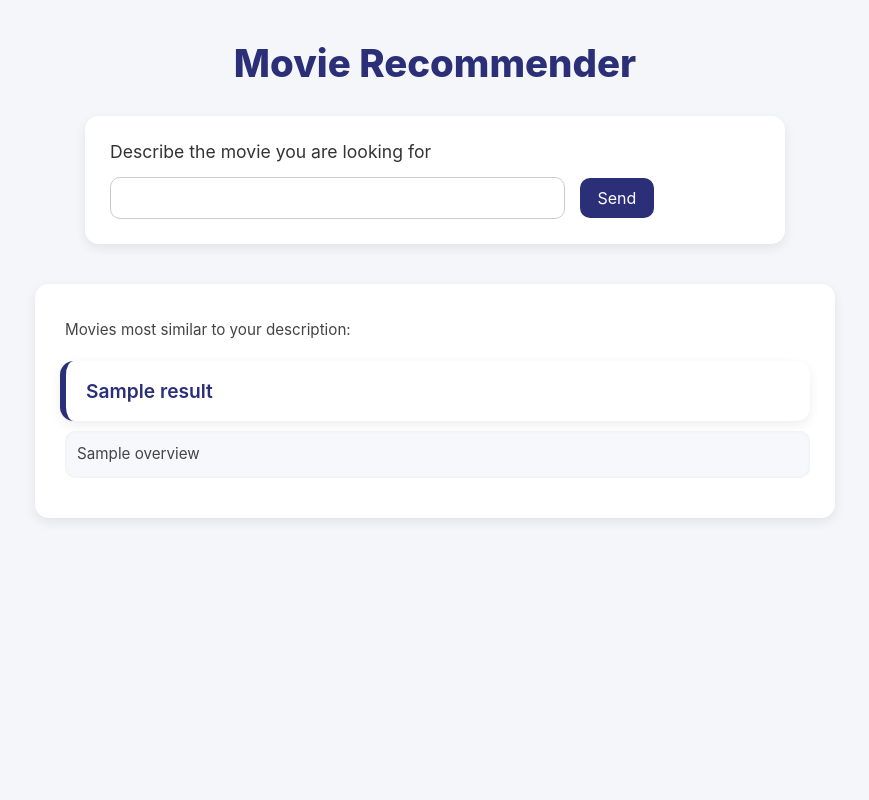
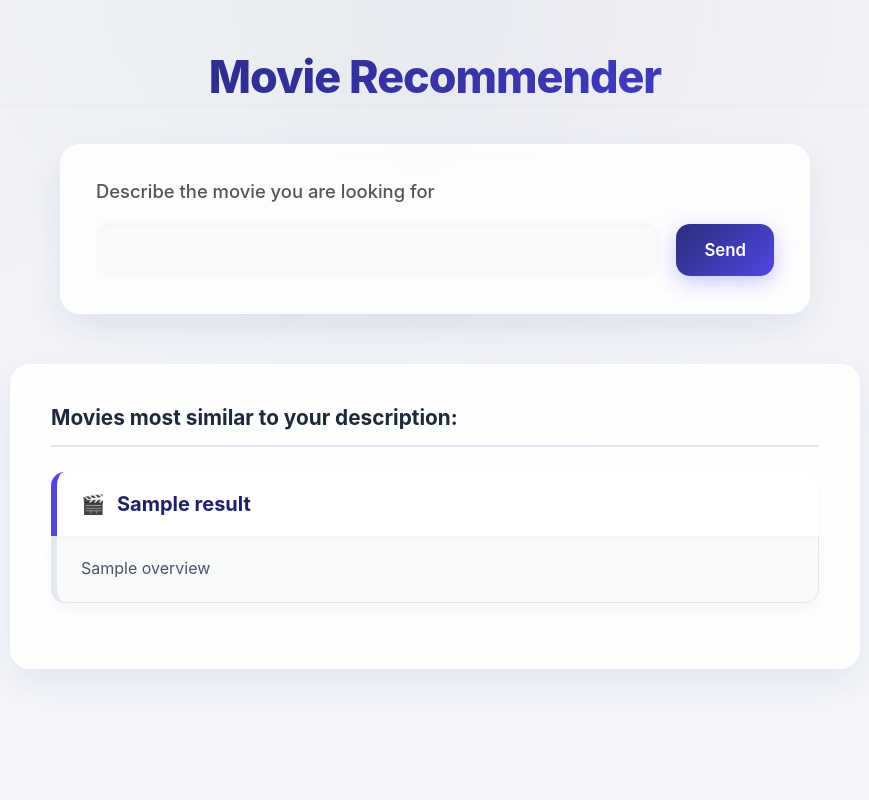
Before and after one commit to Cairo-Henrique/Movie-Recommender, a Flask app: template templates/index.html in a window 1280 px wide. Shown: the whole page, without its empty margins (205-1074 px from the left). Run offline with Flask 3, Linux system fonts and the light colour scheme; the template is opened without the code that fills it: most values are stand-ins (such as "Sample title", 1, 10 or a date in 2020); parts of the project's set-up code (start-up, migrations or seed data) failed here and were passed over.

Commit message:
Refactor CSS for modern design and layout enhancements

```diff
--- a/static/style.css
+++ b/static/style.css
@@ -3,122 +3,283 @@
   margin: 0;
   padding: 0;
   box-sizing: border-box;
-  font-family: "Inter", Arial, sans-serif;
+  font-family: "Inter", -apple-system, BlinkMacSystemFont, "Segoe UI", Roboto, sans-serif;
 }
 
 body {
-  background: #f4f6fa;
+  /* Subtle mesh background for a modern, dynamic feel */
+  background-color: #f4f6fa;
+  background-image:
+    radial-gradient(at 0% 0%, hsla(253,16%,7%,0.03) 0, transparent 50%),
+    radial-gradient(at 50% 0%, hsla(225,39%,30%,0.05) 0, transparent 50%),
+    radial-gradient(at 100% 0%, hsla(339,49%,30%,0.03) 0, transparent 50%);
   color: #333;
-  padding: 40px;
+  padding: 50px 20px;
+  min-height: 100vh;
 }
 
-/* Título */
+/* Título: Gradient Text for a premium look */
 h1 {
   text-align: center;
-  margin-bottom: 30px;
-  font-size: 2.4rem;
-  color: #2b2f77;
+  margin-bottom: 40px;
+  font-size: 2.8rem;
   font-weight: 800;
+  letter-spacing: -1px;
+  background: linear-gradient(135deg, #1e2265 0%, #4f46e5 100%);
+  background-clip: text;
+  -webkit-background-clip: text;
+  -webkit-text-fill-color: transparent;
+  box-shadow: 0 2px 2px rgba(0,0,0,0.02);
 }
 
-/* Container da descrição */
+/* Container da descrição (Glassmorphism Effect) */
 #enviar_descricao {
-  background: white;
-  width: 80%;
-  max-width: 700px;
-  margin: 0 auto 40px auto;
-  padding: 25px;
-  border-radius: 14px;
-  box-shadow: 0 4px 12px rgba(0,0,0,0.08);
+  width: 90%;
+  max-width: 750px;
+  margin: 0 auto 50px auto;
+  padding: 35px;
+  border-radius: 20px;
+  background: rgba(255, 255, 255, 0.85);
+  backdrop-filter: blur(12px);
+  -webkit-backdrop-filter: blur(12px);
+  border: 1px solid rgba(255, 255, 255, 0.6);
+  box-shadow: 0 15px 35px rgba(30, 34, 101, 0.08);
+  transition: transform 0.3s ease;
+}
+
+#enviar_descricao:hover {
+  transform: translateY(-2px);
 }
 
 #enviar_descricao p {
-  margin-bottom: 15px;
-  font-size: 1.1rem;
+  margin-bottom: 20px;
+  font-size: 1.15rem;
+  color: #555;
+  font-weight: 500;
 }
 
-#enviar_descricao input {
-  width: 70%;
-  padding: 10px 14px;
-  border-radius: 10px;
-  border: 1px solid #ccc;
-  font-size: 1rem;
+#enviar_descricao form {
+  display: flex;
+  flex-wrap: wrap;
+  gap: 16px;
+  align-items: center;
 }
 
-#enviar_descricao input:focus {
-  outline: none;
-  border: 1px solid #2b2f77;
+.form-row {
+  display: flex;
+  flex: 1;
+  flex-wrap: wrap;
+  gap: 16px;
+  align-items: center;
 }
 
+/* Top N Box: Upgraded to a sleek embedded widget */
+.top-n-box {
+  display: inline-flex;
+  flex-direction: column;
+  align-items: stretch;
+  background: linear-gradient(135deg, #2b2f77, #3b429f);
+  color: white;
+  padding: 12px 14px;
+  border-radius: 14px;
+  width: 100px;
+  max-width: 110px;
+  min-width: 90px;
+  box-shadow: 0 4px 15px rgba(43, 47, 119, 0.2);
+}
+
+.top-n-box span {
+  font-size: 0.8rem;
+  font-weight: 600;
+  text-transform: uppercase;
+  letter-spacing: 0.5px;
+  opacity: 0.9;
+  margin-bottom: 8px;
+  text-align: center;
+}
+
+.top-n-box input {
+  width: 100%;
+  padding: 10px;
+  border-radius: 8px;
+  border: 1px solid rgba(255,255,255,0.2);
+  background: rgba(255, 255, 255, 0.15);
+  color: white;
+  font-size: 1.1rem;
+  font-weight: 700;
+  text-align: center;
+  transition: all 0.2s ease;
+}
+
+.top-n-box input:focus {
+  outline: none;
+  background: rgba(255, 255, 255, 0.25);
+  border-color: rgba(255, 255, 255, 0.5);
+  box-shadow: 0 0 0 3px rgba(255, 255, 255, 0.1);
+}
+
+/* Input Description: Neumorphic inward shadow */
+#enviar_descricao input[name="description"] {
+  flex: 1;
+  min-width: 250px;
+  padding: 16px 20px;
+  border-radius: 14px;
+  border: 2px solid transparent;
+  background: #f8fafc;
+  font-size: 1.05rem;
+  color: #333;
+  box-shadow: inset 0 2px 4px rgba(0,0,0,0.02);
+  transition: all 0.3s ease;
+}
+
+#enviar_descricao input[name="description"]::placeholder {
+  color: #94a3b8;
+}
+
+#enviar_descricao input[name="description"]:focus {
+  outline: none;
+  background: #ffffff;
+  border: 2px solid #4f46e5;
+  box-shadow: 0 4px 15px rgba(79, 70, 229, 0.1);
+}
+
+/* Button: Vibrant gradient and satisfying click state */
 #enviar_descricao button {
-  padding: 10px 18px;
-  margin-left: 10px;
+  padding: 16px 28px;
   border: none;
-  background: #2b2f77;
+  background: linear-gradient(135deg, #2b2f77 0%, #4f46e5 100%);
   color: white;
-  font-size: 1rem;
-  border-radius: 10px;
+  font-size: 1.05rem;
+  font-weight: 600;
+  border-radius: 14px;
   cursor: pointer;
-  transition: 0.2s;
+  box-shadow: 0 6px 20px rgba(79, 70, 229, 0.3);
+  transition: all 0.3s cubic-bezier(0.4, 0, 0.2, 1);
 }
 
 #enviar_descricao button:hover {
-  background: #1f2258;
+  transform: translateY(-2px);
+  box-shadow: 0 8px 25px rgba(79, 70, 229, 0.4);
+  background: linear-gradient(135deg, #1e2265 0%, #4338ca 100%);
+}
+
+#enviar_descricao button:active {
+  transform: translateY(1px);
+  box-shadow: 0 2px 10px rgba(79, 70, 229, 0.3);
 }
 
 /* Seção das recomendações */
 #recomendacoes {
-  background: white;
-  width: 80%;
-  max-width: 800px;
+  width: 90%;
+  max-width: 850px;
   margin: 0 auto;
-  padding: 25px;
-  border-radius: 14px;
-  box-shadow: 0 4px 12px rgba(0,0,0,0.08);
+  padding: 40px;
+  border-radius: 20px;
+  background: rgba(255, 255, 255, 0.85);
+  backdrop-filter: blur(12px);
+  -webkit-backdrop-filter: blur(12px);
+  border: 1px solid rgba(255, 255, 255, 0.6);
+  box-shadow: 0 15px 35px rgba(30, 34, 101, 0.08);
 }
 
 #recomendacoes > p {
-  font-size: 1.2rem;
-  margin-bottom: 20px;
-  color: #222;
+  font-size: 1.3rem;
+  font-weight: 700;
+  margin-bottom: 25px;
+  color: #1e293b;
+  border-bottom: 2px solid #e2e8f0;
+  padding-bottom: 15px;
 }
 
-/* Remove estilo padrão da lista */
 #recomendacoes ol {
   list-style: none;
   padding-left: 0;
 }
 
-/* Card de cada filme */
+/* Card Title (li) */
 #recomendacoes li {
   background: #ffffff;
-  border-radius: 14px;
-  padding: 18px 20px;
-  margin-bottom: 20px;
-  box-shadow: 0 4px 12px rgba(0,0,0,0.07);
-  font-size: 1.2rem;
-  font-weight: 600;
-  color: #2b2f77;
-  border-left: 6px solid #2b2f77;
+  border-radius: 14px 14px 0 0; /* Flat bottom to connect perfectly with the overview */
+  padding: 20px 24px;
+  margin-top: 25px;
+  margin-bottom: 0;
+  box-shadow: 0 4px 6px rgba(0,0,0,0.02);
+  font-size: 1.25rem;
+  font-weight: 700;
+  color: #1e2265;
+  border-left: 6px solid #4f46e5;
+  display: flex;
+  align-items: center;
+  transition: transform 0.3s ease;
+  position: relative;
+  z-index: 2;
 }
 
-/* Overview dentro do card */
-#recomendacoes li + p,
-#recomendacoes li p,
-#recomendacoes p {
-  margin-top: 10px;
-  margin-left: 5px;
-  font-size: 0.95rem;
-  line-height: 1.4rem;
-  color: #444;
+/* Optional: Adds a subtle movie emoji before the title for character */
+#recomendacoes li::before {
+  content: '🎬';
+  margin-right: 12px;
+  font-size: 1.2rem;
 }
 
-/* Para garantir que o overview fique “dentro” do card */
+/* Hover pulls the title slightly forward */
+#recomendacoes li:hover {
+  transform: translateX(4px);
+}
+
+/* Overview paragraph (connected to the li) */
 #recomendacoes li + p {
-  margin-top: -10px;
-  margin-bottom: 15px;
-  background: #f7f8fc;
-  padding: 12px;
-  border-radius: 10px;
-  box-shadow: inset 0 0 4px rgba(0,0,0,0.05);
+  margin-top: 0;
+  margin-bottom: 25px;
+  background: #f8fafc;
+  padding: 20px 24px;
+  border-radius: 0 0 14px 14px;
+  border: 1px solid #e2e8f0;
+  border-top: none;
+  border-left: 6px solid #e2e8f0; /* Subtle continuation line */
+  box-shadow: 0 8px 15px rgba(0,0,0,0.03);
+  font-size: 1rem;
+  line-height: 1.6;
+  color: #475569;
+  position: relative;
+  z-index: 1;
 }
+
+/* Removes default blue link styling and inherits your custom colors */
+#recomendacoes li a {
+  text-decoration: none;
+  color: inherit;
+}
+
+/* Adds a subtle underline only when hovering so users know it is clickable */
+#recomendacoes li a:hover {
+  text-decoration: underline;
+  text-decoration-color: #4f46e5; /* Matches your accent color */
+  text-underline-offset: 4px;
+}
+
+/* Popcorn Particle Styling */
+.popcorn-particle {
+  position: fixed; /* Fixed so it's relative to the viewport/mouse click */
+  font-size: 1.5rem;
+  pointer-events: none; /* Prevents the popcorn from blocking other clicks */
+  z-index: 9999; /* Keeps it above all other elements */
+  animation: pop 0.8s cubic-bezier(0.25, 1, 0.5, 1) forwards;
+}
+
+@keyframes pop {
+  0% {
+    transform: translate(-50%, -50%) scale(0.5) rotate(0deg);
+    opacity: 1;
+  }
+  50% {
+    /* Uses CSS variables injected by JS for random trajectories */
+    transform: translate(var(--tx), var(--ty)) scale(1.3) rotate(var(--rot));
+    opacity: 1;
+  }
+  100% {
+    /* Drops slightly at the end while fading out */
+    transform: translate(var(--tx), calc(var(--ty) + 40px)) scale(1) rotate(calc(var(--rot) * 1.5));
+    opacity: 0;
+  }
+}
```
